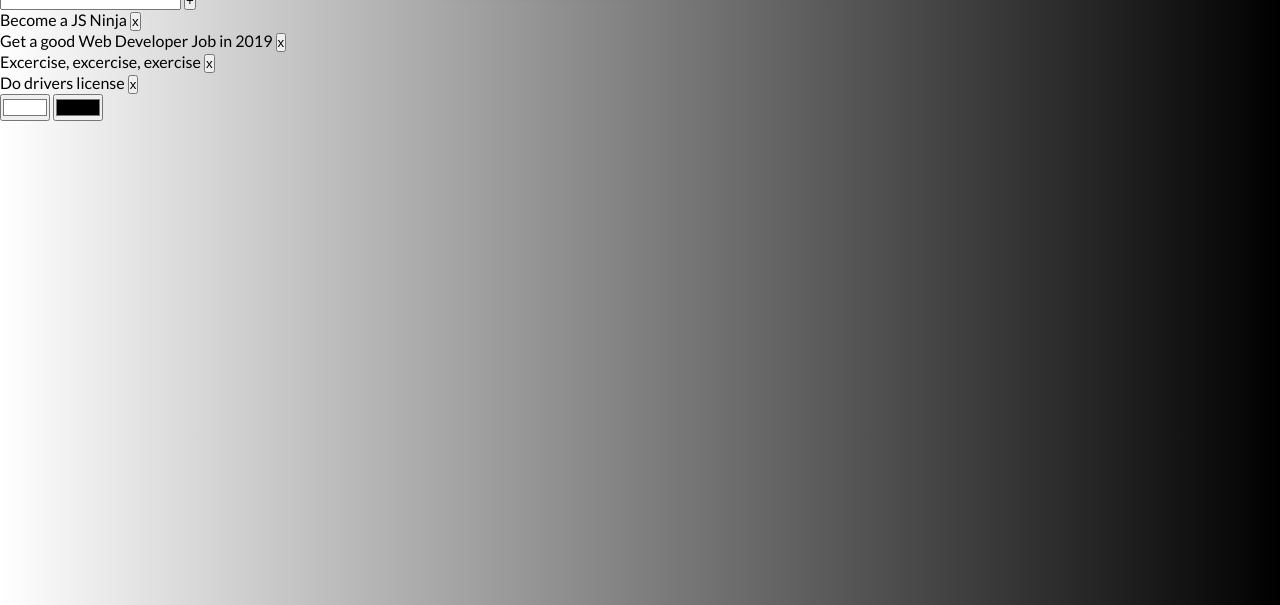
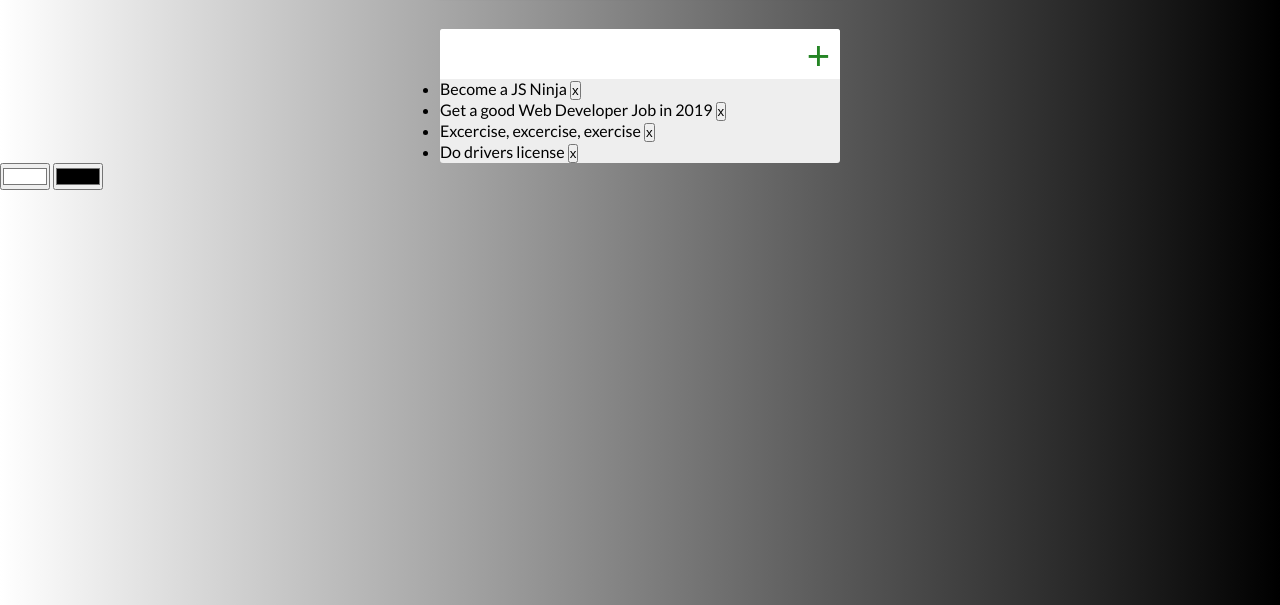
Before and after one commit to FodorLaszlo86/simple-toDo-app, a website: page index.html in a window 1280 px wide. Shown: the part 195-800 px from the top of the page. Drawn offline with Linux system fonts and the light colour scheme.

Commit message:
user input field styled

```diff
--- a/sass/base/_typography.scss
+++ b/sass/base/_typography.scss
@@ -10,6 +10,7 @@
 .title {
     margin-top: 15vh;
     margin-left: 50%;
+    margin-bottom: 5vh;
     padding: .5rem;
     transform: translateX(-50%);
     font-size: 4.5rem;
--- a/sass/components/_todo.scss
+++ b/sass/components/_todo.scss
@@ -1,13 +1,44 @@
 
 .todo__container {
 
+    width: 40rem;
+    background-color: #eee;
+    margin-left: 50%;
+    transform: translateX(-50%);
+    border-radius: .3rem;
+
     .input {
+        width: 100%;
+        height: 5rem;
+        display: flex;
+        font-size: 2rem;
+        overflow: hidden;
+
         &__user {
-
+            height: 100%;
+            flex-grow: 1;
+            border: none;
+            border-top-left-radius: .3rem;
         }
 
         &__btn {
+            height: 100%;
+            flex-basis: 10%;
+            background-color: #fff;
+            border: none;
+            border-top-right-radius: .3rem;
+            padding: .5rem 1rem .5rem;
+            font-size: 4rem;
+            color: #258525;
+            transition: transform .2s ease-out;
+        }
 
+        &__btn:hover {
+            transform: scale(1.2);
+        }
+
+        &__user:focus, &__btn:focus {
+            outline: none;
         }
     }
 
@@ -33,3 +64,9 @@
 .done {
     text-decoration: line-through;
 }
+
+input[type="text"] {
+    font-size:2rem;
+    color: #258525;
+    padding: 1rem;
+}
```
Also changed, not shown: css/style.css.
